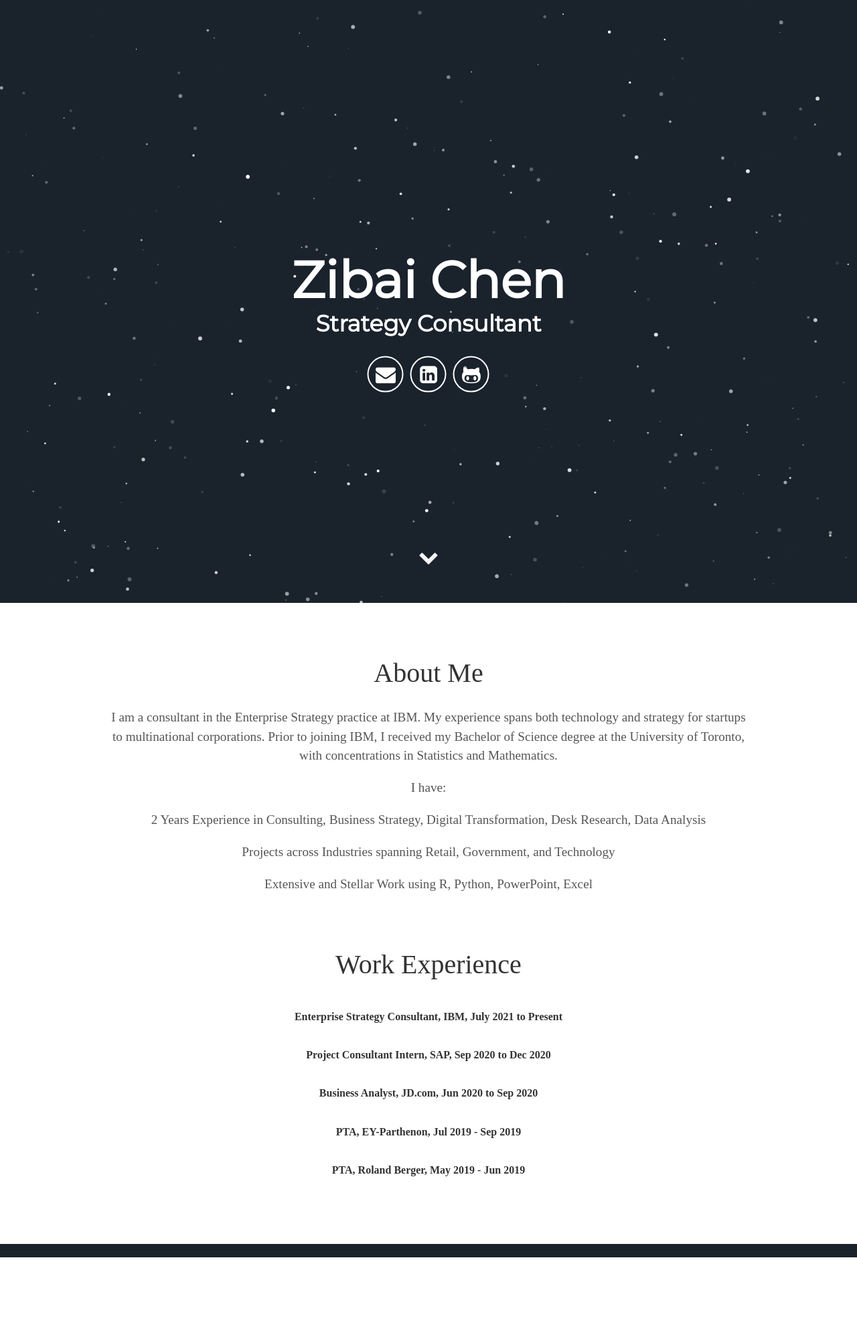
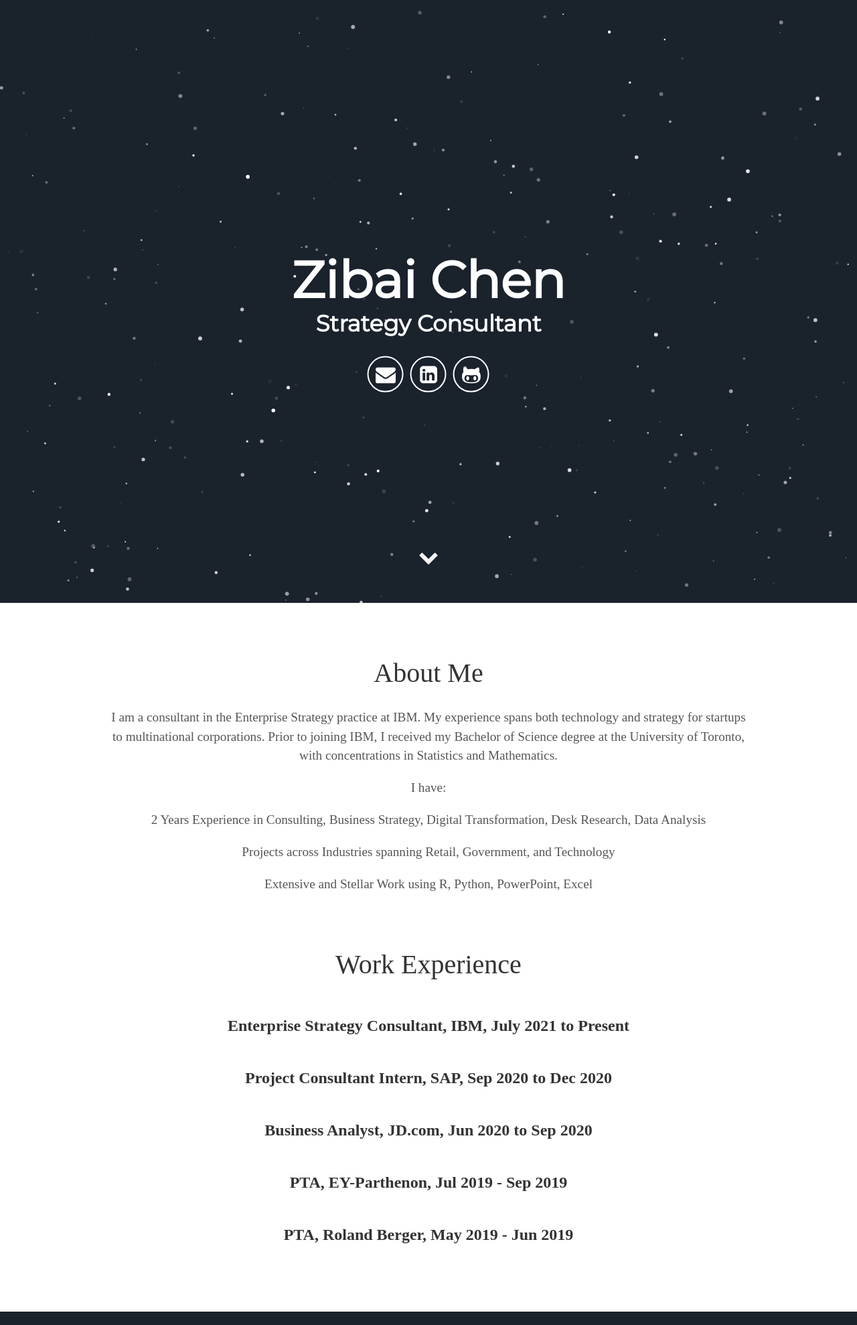
Before and after one commit to zibaic/zibaic.github.io, a Jekyll site: the page built from index.html, in a window 1280 px wide. Shown: the whole page at 67% size. Built offline with Jekyll 4.4.1, drawn with Linux system fonts in a browser that asks for light colours; some web fonts are replaced; before the commit the page ends 1877 px from its top, so only the background shows below that.

```diff
--- a/_includes/about.html
+++ b/_includes/about.html
@@ -7,15 +7,14 @@
   <p> Extensive and Stellar Work using R, Python, PowerPoint, Excel </p>
 
   <h1>Work Experience</h1>
-  <h4> Enterprise Strategy Consultant, IBM, July 2021 to Present</h4>
+  <h3> Enterprise Strategy Consultant, IBM, July 2021 to Present</h3>
 
-  <h4> Project Consultant Intern, SAP, Sep 2020 to Dec 2020</h4>
+  <h3> Project Consultant Intern, SAP, Sep 2020 to Dec 2020</h3>
 
-  <h4> Business Analyst, JD.com, Jun 2020 to Sep 2020</h4>
+  <h3> Business Analyst, JD.com, Jun 2020 to Sep 2020</h3>
 
-  <h4> PTA, EY-Parthenon, Jul 2019 - Sep 2019</h4>
+  <h3> PTA, EY-Parthenon, Jul 2019 - Sep 2019</h3>
 
-  <h4> PTA, Roland Berger, May 2019 - Jun 2019</h4>
-
+  <h3> PTA, Roland Berger, May 2019 - Jun 2019</h3>
 
 </div>
```
